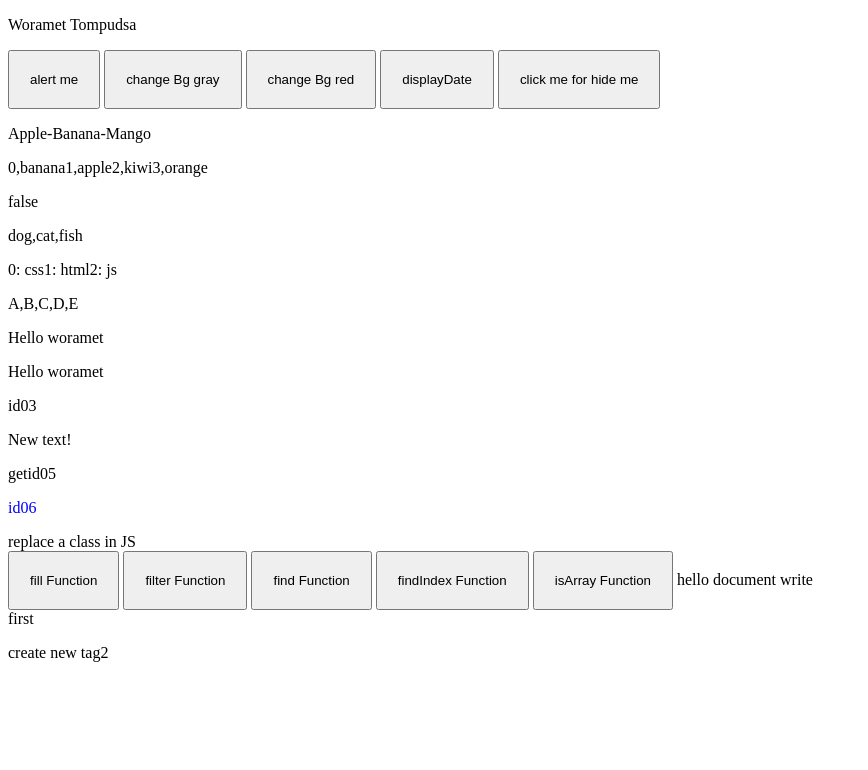
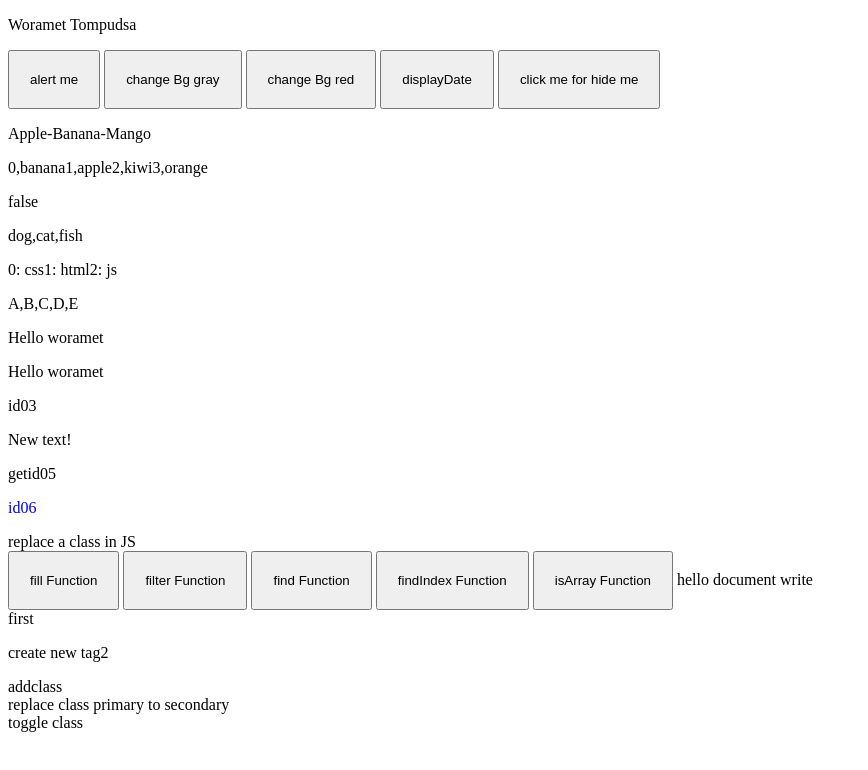
Before and after one commit to ps-woramet/Javascript-tutorial, a plain HTML site: page index.html in a window 1280 px wide. Shown: the whole page, without its empty margins (0-868 px from the left). Drawn offline with Linux system fonts and the light colour scheme; no server answers.

Commit message:
add repaze contains toggle class

```diff
--- a/index.html
+++ b/index.html
@@ -46,5 +46,8 @@
     <script src="scripts.js"></script>
     <div class = "show_create_element">first</div>
     <div id = "removeelement">remove element</div>
+    <div class = "addclass">addclass</div>
+    <div class = "primary1" id = "primary1">replace class primary to secondary </div>
+    <div class = "t1">toggle class</div>
 </body>
 </html>
--- a/scripts.js
+++ b/scripts.js
@@ -796,9 +796,34 @@ document.addEventListener('DOMContentLoaded', function() {
 // Romove element DOM
 document.addEventListener('DOMContentLoaded', function() {
     const child = document.getElementById("removeelement");
-    child.parentNode.removeChild(child);
+    child.remove();
+});
+
+// Add class
+document.addEventListener('DOMContentLoaded', function() {
+    const e3 = document.querySelector('.addclass');
+    e3.classList.add("addclass2");// .addclass addclass2
 });
 
 // Repaze class
-const div = document.querySelector('.primary');
-div.classList.replace('primary', 'secondary');
+document.addEventListener('DOMContentLoaded', function() {
+    const e4 = document.querySelector('.primary1');
+    e4.classList.replace('primary1', 'secondary1');
+});
+
+// Contains class
+document.addEventListener('DOMContentLoaded', function() {
+    const e5 = document.querySelector('.secondary1');
+    const findclassprimary1 = e5.classList.contains("primary1");
+    const findclasssecondary1 = e5.classList.contains("secondary1");
+    console.log(findclassprimary1);
+    console.log(findclasssecondary1);
+});
+
+// toggle class
+document.addEventListener('DOMContentLoaded', function() {
+    const e6 = document.querySelector('.t1');
+    e6.classList.toggle("toggle"); // .t1 toggle
+    e6.classList.toggle("toggle"); // .t1
+    e6.classList.toggle("toggle"); // .t1 toggle
+});
```
